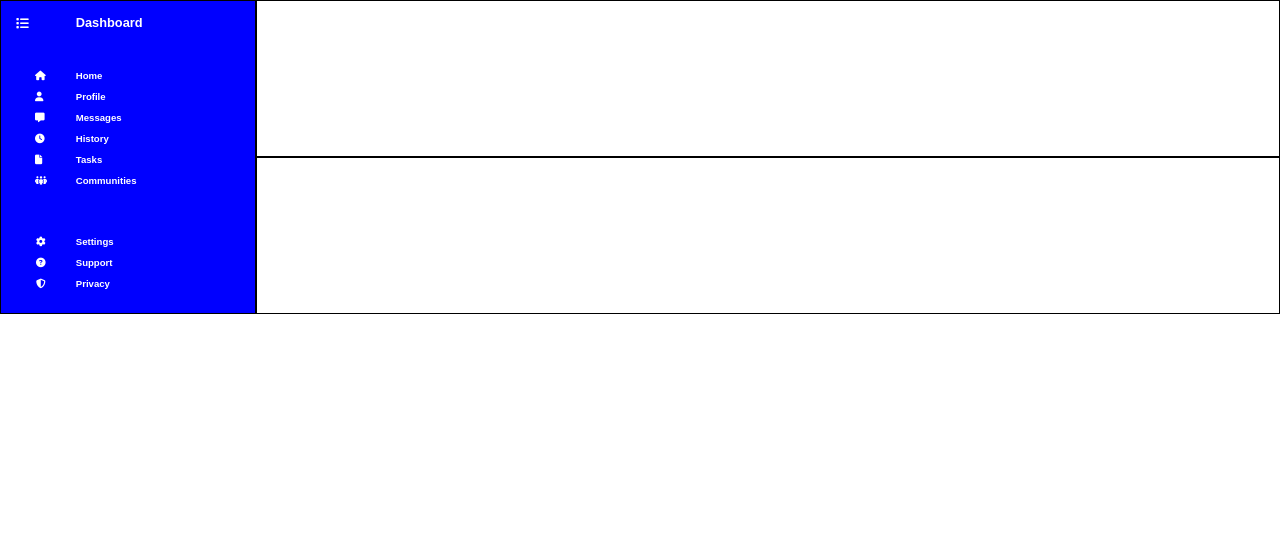
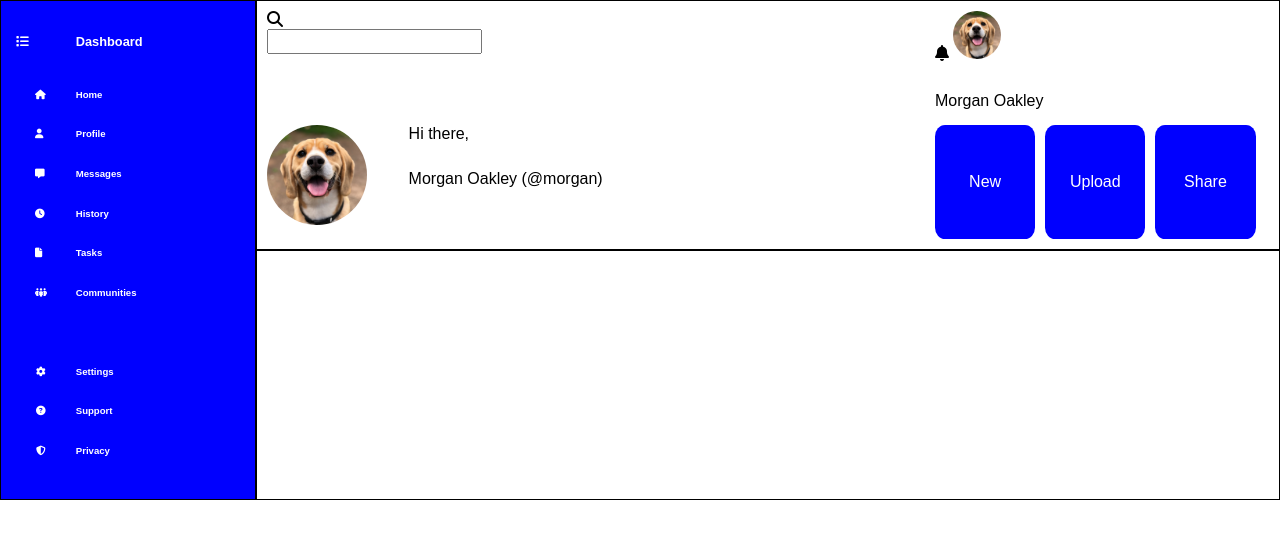
Before and after one commit to bartbroersen1/admin_dashboard, a plain HTML site: page index.html in a window 1280 px wide. Drawn offline with Linux system fonts and the light colour scheme.

Commit message:
laying out grids for header

```diff
--- a/index.html
+++ b/index.html
@@ -38,7 +38,29 @@
                 <li><i class="fa-solid fa-shield-halved"></i></li>
             </ul>
         </div>
-        <div class="header"></div>
+        <div class="header">
+            <div class="search">
+                <i class="fa-solid fa-magnifying-glass"></i>
+                <form action="" method="get">
+                    <input type="search" id="search" name="search" />
+                </form>
+            </div>
+            <div class="userMenu">
+                <i class="fa-solid fa-bell"></i>
+                <img src="profile_pic.png" alt="profile picture">
+                <div>Morgan Oakley</div>
+            </div>
+            <div class="userInfo">
+                <img src="profile_pic.png" alt="profile picture">
+                <div>Hi there,</div>
+                <div>Morgan Oakley (@morgan)</div>
+            </div>
+            <div class="buttons">
+                <button>New</button>
+                <button>Upload</button>
+                <button>Share</button>
+            </div>
+        </div>
         <div class="mainContent"></div>
     </div>
 </body>
--- a/styles.css
+++ b/styles.css
@@ -1,14 +1,11 @@
 @import "./modern-normalize.css";
 
 .container {
+    font-family: sans-serif;
     display: grid;
     grid: "sidebar header" 1fr
     "sidebar mainContent" 1fr
     / 1fr 4fr;
-}
-
-.container > * {
-    border: 1px solid black;
 }
 
 ul, li {
@@ -17,12 +14,11 @@ ul, li {
     padding-left: 0;
 }
 
-.header {
-    grid-area: header;
+.container > * {
+    border: 1px solid black;
 }
 
 .sidebar {
-    font-family: sans-serif;
     font-weight: 600;
     font-size: .6rem;
     color: white;
@@ -77,6 +73,62 @@ ul, li {
     justify-content: center;
 }
 
+.header {
+    grid-area: header;
+
+    display: grid;
+    grid-template-columns: 2fr 1fr;
+    grid-template-rows: 1fr 1fr;
+    padding: 10px;
+}
+
+.header > * {
+    gap: 10px;
+};
+
+.header .search {
+    display: grid;
+    grid-template-columns: auto 1fr;
+    padding: 10px;
+}
+
+.search
+
+.header .userMenu {
+    display: grid;
+    grid-template-columns: auto auto auto;
+    padding: 10px;
+}
+
+.userMenu > * {
+    height: 3rem;
+    align-content: center;
+    border-radius: 100%;
+}
+
+.header .userInfo {
+    display: grid;
+    grid-template: 1fr 2fr / 1fr 4fr;
+}
+
+.userInfo img {
+    height: 100px;
+    border-radius: 100%;
+    grid-row: 1 / 3
+}
+
+.header .buttons {
+    display: grid;
+    grid-template-columns: 30% 30% 30%;
+}
+
+.buttons button {
+    background: blue;
+    color: white;
+    border-radius: 10%;
+    border: 0;
+}
+
 .mainContent {
     grid-area: mainContent;
 }
```
Also changed, not shown: profile_pic.png (added).
